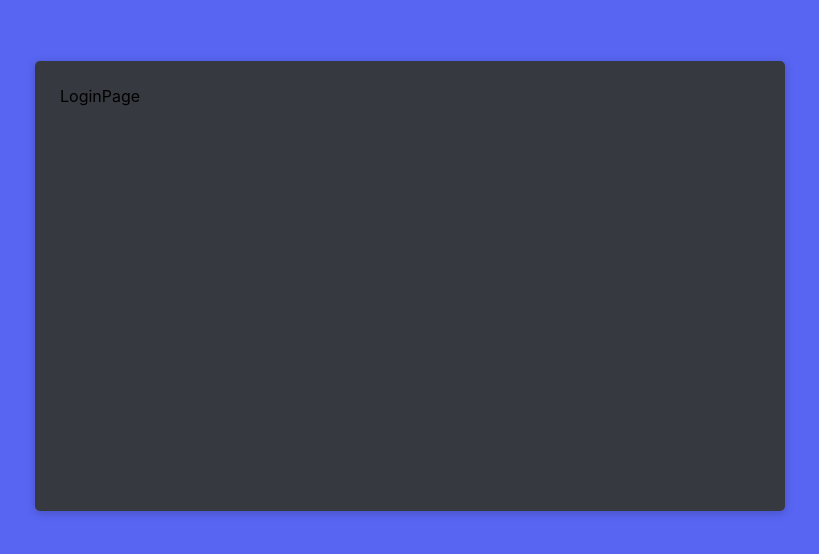
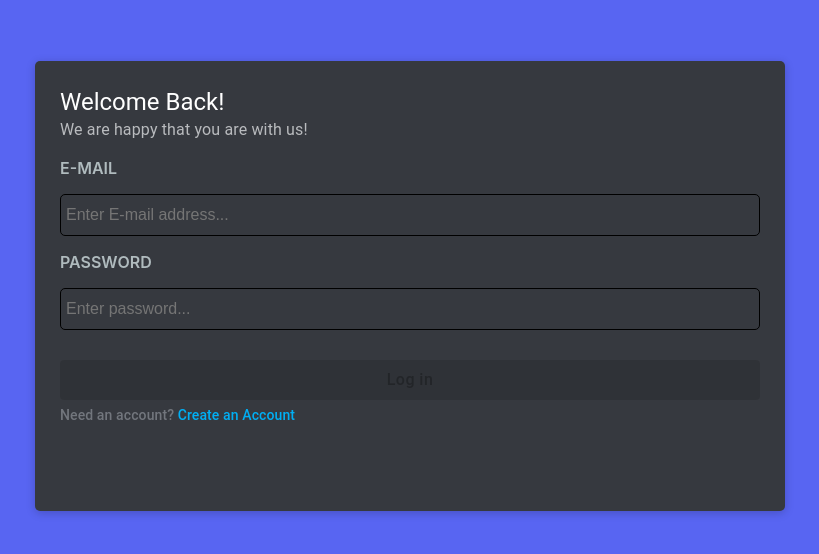
Before and after one commit to kamaldbouk/discord-clone, a React (Create React App) app in the folder frontend/: page /login in a window 1280 px wide. Shown: the part 114-668 px from the top of the page, without its empty margins (230-1049 px from the left). Built offline with nearby package versions, Linux system fonts and the light colour scheme.

Commit message:
vid 38 done

```diff
--- a/frontend/src/authPages/LoginPage/LoginPage.js
+++ b/frontend/src/authPages/LoginPage/LoginPage.js
@@ -1,8 +1,33 @@
+import { useState } from "react";
 import AuthBox from "../../shared/components/AuthBox";
+import LoginPageHeader from "./LoginPageHeader";
+import LoginPageInputs from "./LoginPageInputs";
+import LoginPageFooter from "./LoginPageFooter";
 
 const LoginPage = () => {
+    const [mail, setMail] = useState('');
+    const [password, setPassword] = useState('');
+    const [isFormValid, setIsFormValid] = useState(false);
+
+    const handleLogin = () => {
+        console.log('login in');
+    }
+
     return (
-        <AuthBox>LoginPage</AuthBox>
+        <AuthBox>
+            <LoginPageHeader />
+            <LoginPageInputs
+                mail={mail}
+                setMail={setMail}
+                password={password}
+                setPassword={setPassword}
+            />
+            <LoginPageFooter
+                isFormValid={isFormValid}
+                handleLogin={handleLogin}
+            />
+
+        </AuthBox>
      );
 }
 
--- /dev/null
+++ b/frontend/src/authPages/LoginPage/LoginPageFooter.js
@@ -0,0 +1,33 @@
+import CustomPrimaryButton from "../../shared/components/CustomPrimaryButton";
+import RedirectInfo from "../../shared/components/RedirectInfo";
+import { useNavigate } from 'react-router-dom';
+
+const LoginPageFooter = ({ handleLogin, isFormValid }) => {
+    const navigate = useNavigate();
+
+    const handlePushToRegisterPage = () => {
+        navigate('/register');
+    }
+
+    return (
+        <div>
+            <CustomPrimaryButton
+                label='Log in'
+                additionalStyles={{marginTop: '30px'}}
+                disabled={!isFormValid}
+                onClick={handleLogin}
+            />
+            <RedirectInfo
+                text='Need an account?'
+                redirectText=' Create an Account'
+                additionalStyles={{marginTop:'5px'}}
+                redirectHandler={handlePushToRegisterPage}
+            />
+        </div>
+
+
+
+     );
+}
+
+export default LoginPageFooter;
--- /dev/null
+++ b/frontend/src/authPages/LoginPage/LoginPageHeader.js
@@ -0,0 +1,16 @@
+import { Typography } from "@mui/material";
+
+const LoginPageHeader = () => {
+    return (
+        <div>
+            <Typography variant="h5" sx={{color:'white'}}>
+                Welcome Back!
+            </Typography>
+            <Typography sx={{color:'#b9bbbe'}}>
+                We are happy that you are with us!
+            </Typography>
+        </div>
+     );
+}
+
+export default LoginPageHeader;
--- /dev/null
+++ b/frontend/src/authPages/LoginPage/LoginPageInputs.js
@@ -0,0 +1,24 @@
+import InputWithLabel from "../../shared/components/InputWithLabel";
+
+const LoginPageInputs = ({ mail, setMail, password, setPassword}) => {
+    return (
+        <div>
+            <InputWithLabel
+                value={mail}
+                setValue={setMail}
+                label='E-mail'
+                type='text'
+                placeholder='Enter E-mail address...'
+            />
+            <InputWithLabel
+                value={password}
+                setValue={setPassword}
+                label='Password'
+                type='password'
+                placeholder='Enter password...'
+            />
+        </div>
+     );
+}
+
+export default LoginPageInputs;
--- /dev/null
+++ b/frontend/src/shared/components/CustomPrimaryButton.js
@@ -0,0 +1,32 @@
+import { Button } from "@mui/material";
+
+
+    const CustomPrimaryButton = ({
+        label,
+        additionalStyles,
+        disabled,
+        onClick,
+    }) => {
+        return (
+            <Button
+                variant="contained"
+                sx={{
+                    bgcolor: '#5865F2',
+                    color: 'white',
+                    textTransform: 'none',
+                    fontSize: '16px',
+                    fontWeight: 500,
+                    width: '100%',
+                    height: '40px'
+                }}
+                style={additionalStyles ? additionalStyles : {}}
+                disabled={disabled}
+                onClick={onClick}
+            >
+                {label}
+            </Button>
+        )
+    }
+
+
+export default CustomPrimaryButton;
--- /dev/null
+++ b/frontend/src/shared/components/InputWithLabel.js
@@ -0,0 +1,49 @@
+import { styled } from "@mui/material";
+
+const Wrapper = styled('div')({
+    display: 'flex',
+    justifyContent: 'center',
+    flexDirection: 'column',
+    width: '100%'
+});
+
+const Label = styled('p')({
+    color: '#b0bbbe',
+    textTransform: 'uppercase',
+    fontWeight: '600',
+    fontSize: '16px'
+})
+
+const Input = styled('input')({
+    flexGrow: 1,
+    height: '40px',
+    border: '1px solid black',
+    borderRadius: '5px',
+    color: '#dcddde',
+    background: '#36393f',
+    margin: 0,
+    fontSize: '16px',
+    padding: '0 5px'
+})
+
+const InputWithLabel = (props) => {
+    const { value, setValue, label, type, placeholder } = props;
+
+    const handleValueChange = (event) => {
+        setValue(event.target.value);
+    };
+
+    return (
+        <Wrapper>
+            <Label>{label}</Label>
+            <Input
+                value={value}
+                onChange={handleValueChange}
+                type={type}
+                placeholder={placeholder}
+            />
+        </Wrapper>
+     );
+}
+
+export default InputWithLabel;
--- /dev/null
+++ b/frontend/src/shared/components/RedirectInfo.js
@@ -0,0 +1,28 @@
+import { Typography } from "@mui/material";
+import { styled } from "@mui/material";
+
+const RedirectText = styled('span')({
+    color: '#00AFF4',
+    fontWeight: 500,
+    cursor: 'pointer'
+})
+
+const RedirectInfo = ({
+    text,
+    redirectText,
+    additionalStyles,
+    redirectHandler
+}) => {
+    return (
+        <Typography
+            sx={{ color: '#72767d'}}
+            style={additionalStyles ? additionalStyles : {}}
+            variant="subtitle2"
+        >
+            {text}
+            <RedirectText onClick={redirectText}>{redirectText}</RedirectText>
+        </Typography>
+     );
+}
+
+export default RedirectInfo;
```
